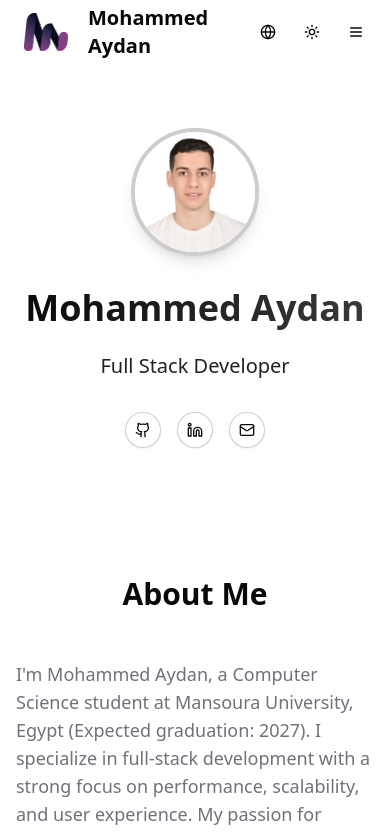
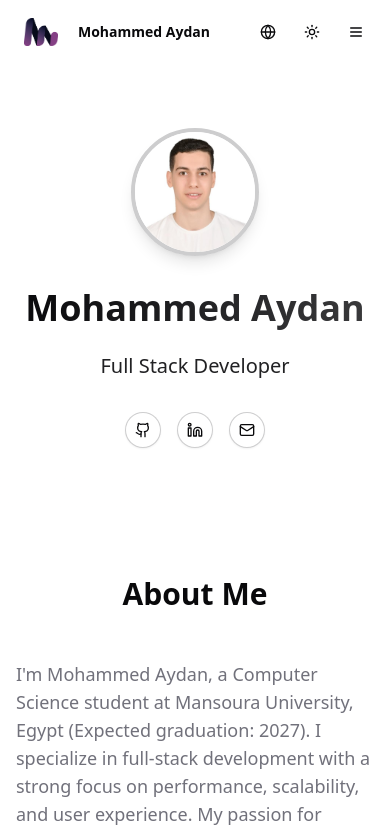
Before and after one commit to MohammedAydan/MyPortfolio, a Next.js app: page /en in a window 390 px wide. Shown: the top 833 px of the page. Built offline with nearby package versions, Linux system fonts and the light colour scheme; no server answers.

Commit message:
feat: add favicon and adjust navbar styling
Add favicon to metadata in both page and layout components to improve branding. Adjust navbar styling by reducing logo size and refining text size for better responsiveness.

```diff
--- a/src/app/[locale]/layout.tsx
+++ b/src/app/[locale]/layout.tsx
@@ -20,6 +20,11 @@ const geistMono = Geist_Mono({
 });
 
 export const metadata: Metadata = {
+  icons: {
+    icon: "/favicon.ico",
+    shortcut: "/favicon.ico",
+    apple: "/favicon.ico",
+  },
   metadataBase: new URL(BASE_URL),
   title: "Mohammed Aydan | Full Stack Developer | Web & Mobile Development",
   description: "Full Stack Developer specializing in web and mobile development with React, Next.js, Flutter, and .NET Core",
--- a/src/app/[locale]/page.tsx
+++ b/src/app/[locale]/page.tsx
@@ -18,6 +18,11 @@ export async function generateMetadata(): Promise<Metadata> {
   const locale = await getLocale();
 
   return {
+    icons: {
+      icon: "/favicon.ico",
+      shortcut: "/favicon.ico",
+      apple: "/favicon.ico",
+    },
     metadataBase: new URL(BASE_URL),
     title: t('metadata.title'),
     description: t('metadata.description'),
--- a/src/components/navbar.tsx
+++ b/src/components/navbar.tsx
@@ -45,16 +45,16 @@ export default function Navbar({ locale }: NavbarProps) {
         <Link
           hrefLang={locale}
           href={`/${locale}`}
-          className="text-xl font-bold text-foreground flex items-center justify-center gap-3"
+          className="text-foreground flex items-center justify-center gap-3"
         >
           <Image
             src="/logo.png"
             alt="Logo"
-            width={60}
-            height={60}
+            width={50}
+            height={50}
             className="p-2"
           />
-          <p>Mohammed Aydan</p>
+          <p className="text-sm md:text-xl font-bold">Mohammed Aydan</p>
         </Link>
 
         {/* Desktop Navigation */}
```
